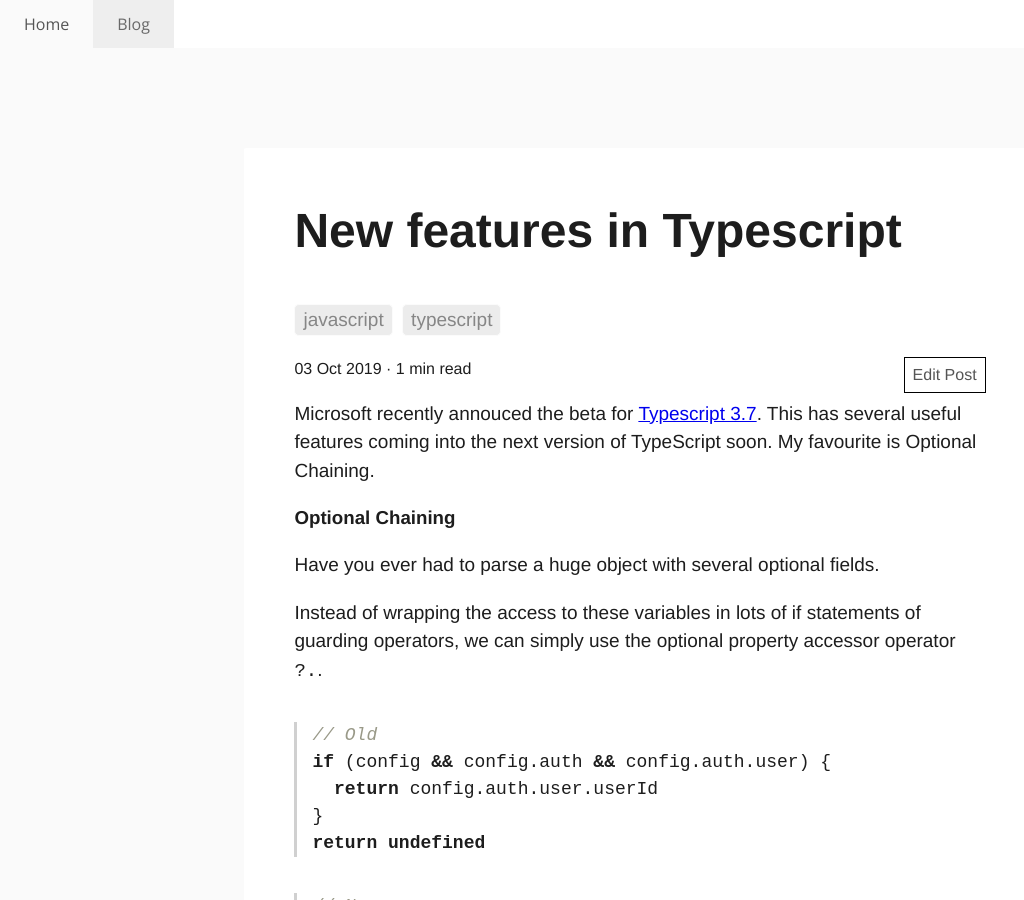
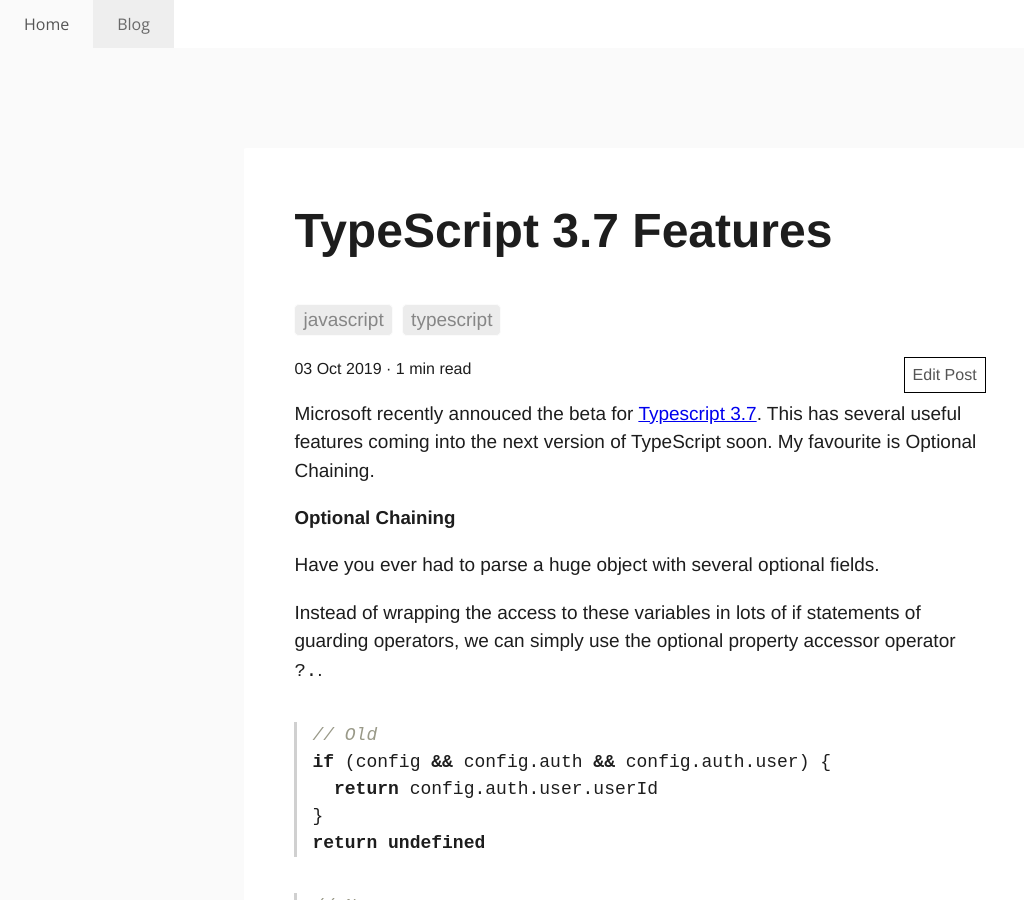
Before and after one commit to harrymt/blog, a Jekyll site: the page built from _posts/2019-10-03-typescript-3-7-optional-chaining.md, in a window 1280 px wide and 900 px high. Shown: the whole window, without its empty margins (0-1024 px from the left). Built offline with Jekyll 4.4.1, drawn with Linux system fonts in a browser that asks for light colours.

Commit message:
Update 2019-10-03-typescript-3-7-optional-chaining.md

```diff
--- a/_posts/2019-10-03-typescript-3-7-optional-chaining.md
+++ b/_posts/2019-10-03-typescript-3-7-optional-chaining.md
@@ -1,6 +1,6 @@
 ---
 layout: post
-title: New features in Typescript
+title: TypeScript 3.7 Features
 tags: [javascript, typescript]
 ---
 
```
